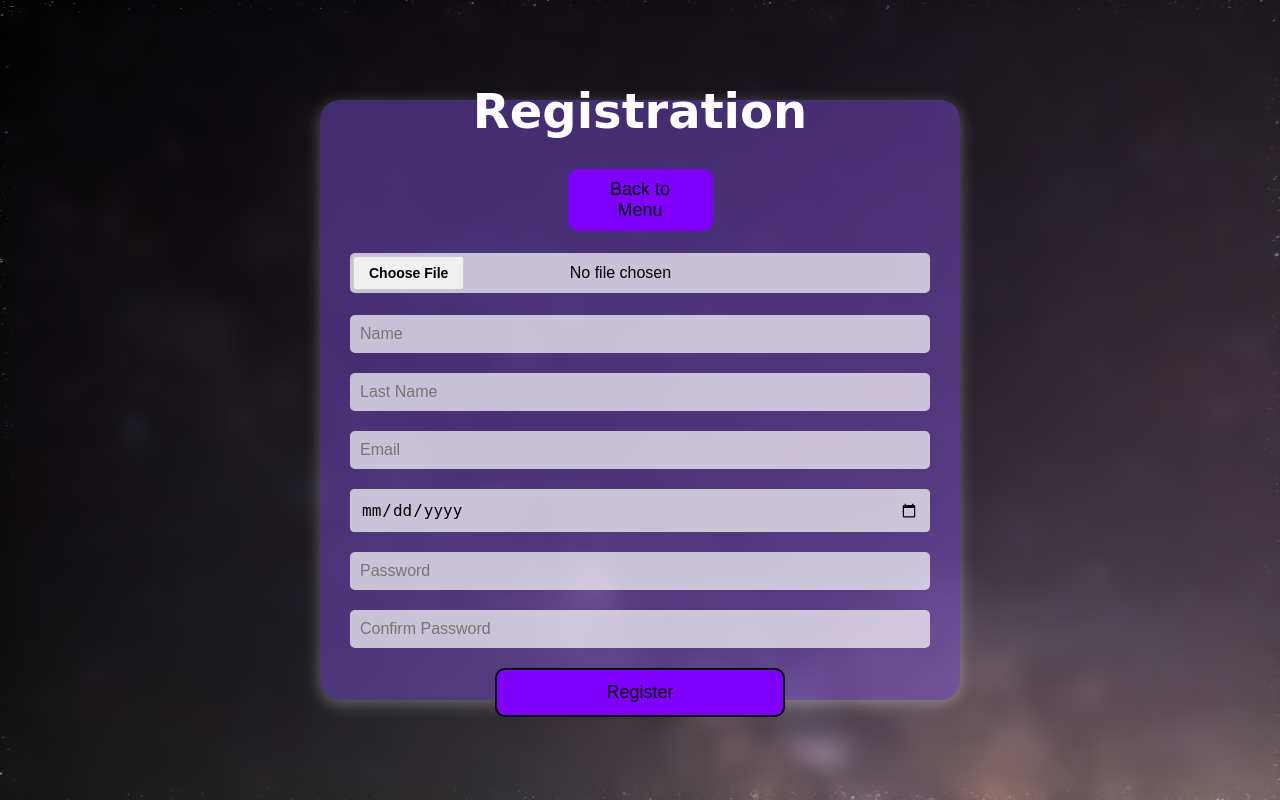
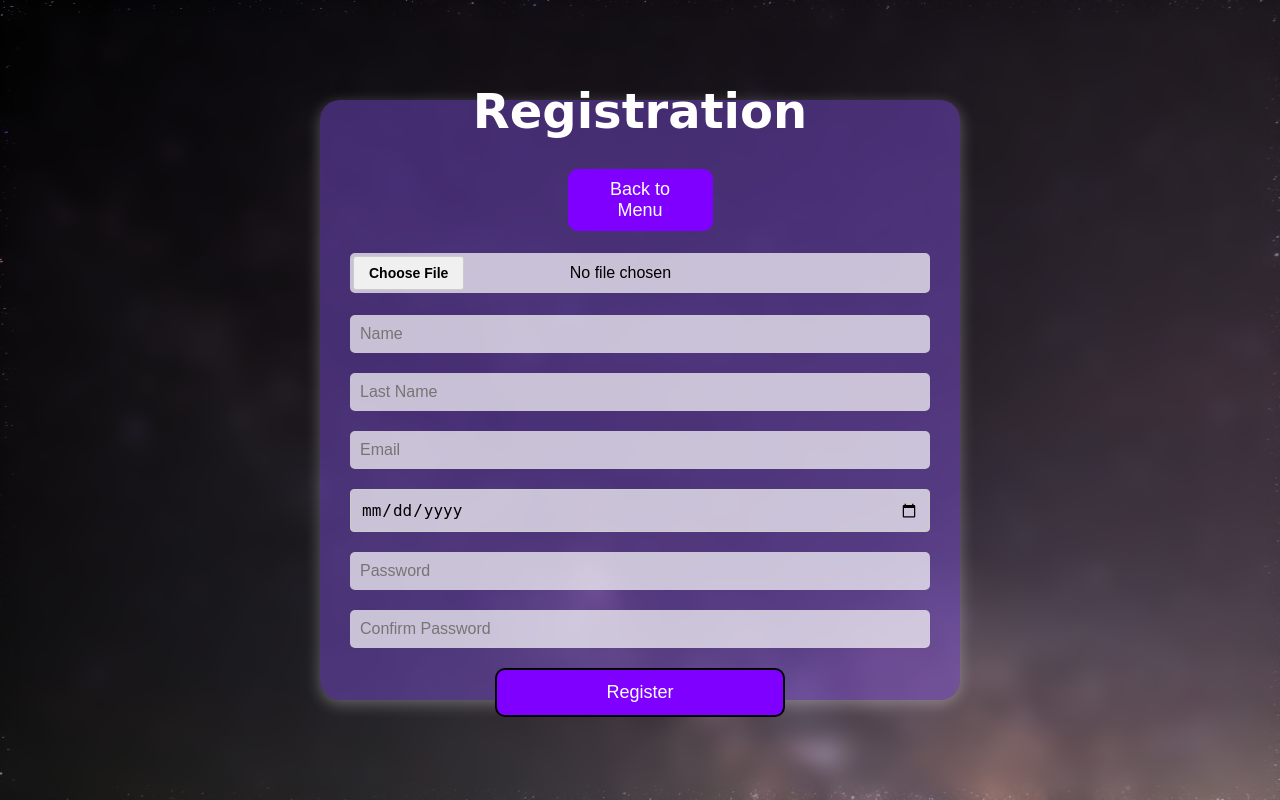
Before and after one commit to alfagamez22/noteapp_test-copy-, a PHP site: page /register.php in a window 1280 px wide. Run offline with PHP 8.4, Linux system fonts and the light colour scheme.

Commit message:
chore: Update styles in `auth.css`

```diff
--- a/css/auth.css
+++ b/css/auth.css
@@ -51,7 +51,7 @@ body {
     width: 100%;
     text-align: center;
     background-color: rgb(128, 0, 255);
-    color: black;
+    color: white;
     text-decoration: none;
     font-size: 18px; /* Fixed font size */
     border-radius: 10px;
@@ -90,7 +90,7 @@ body {
     border-radius: 10px;
     text-align: center;
     background-color: rgb(128, 0, 255);
-    color: black;
+    color: white;
     font-size: 18px; /* Fixed font size */
     cursor: pointer;
     transition: background-color 0.2s, transform 0.2s; /* Added transition */
@@ -119,7 +119,7 @@ body {
     display: inline-block;
     padding: 10px 20px;
     background-color: rgb(128, 0, 255);
-    color: black;
+    color: white;
     text-decoration: none;
     font-size: 18px; /* Fixed font size */
     border-radius: 10px;
```
Also changed, not shown: uploads/th.jpg (added).
